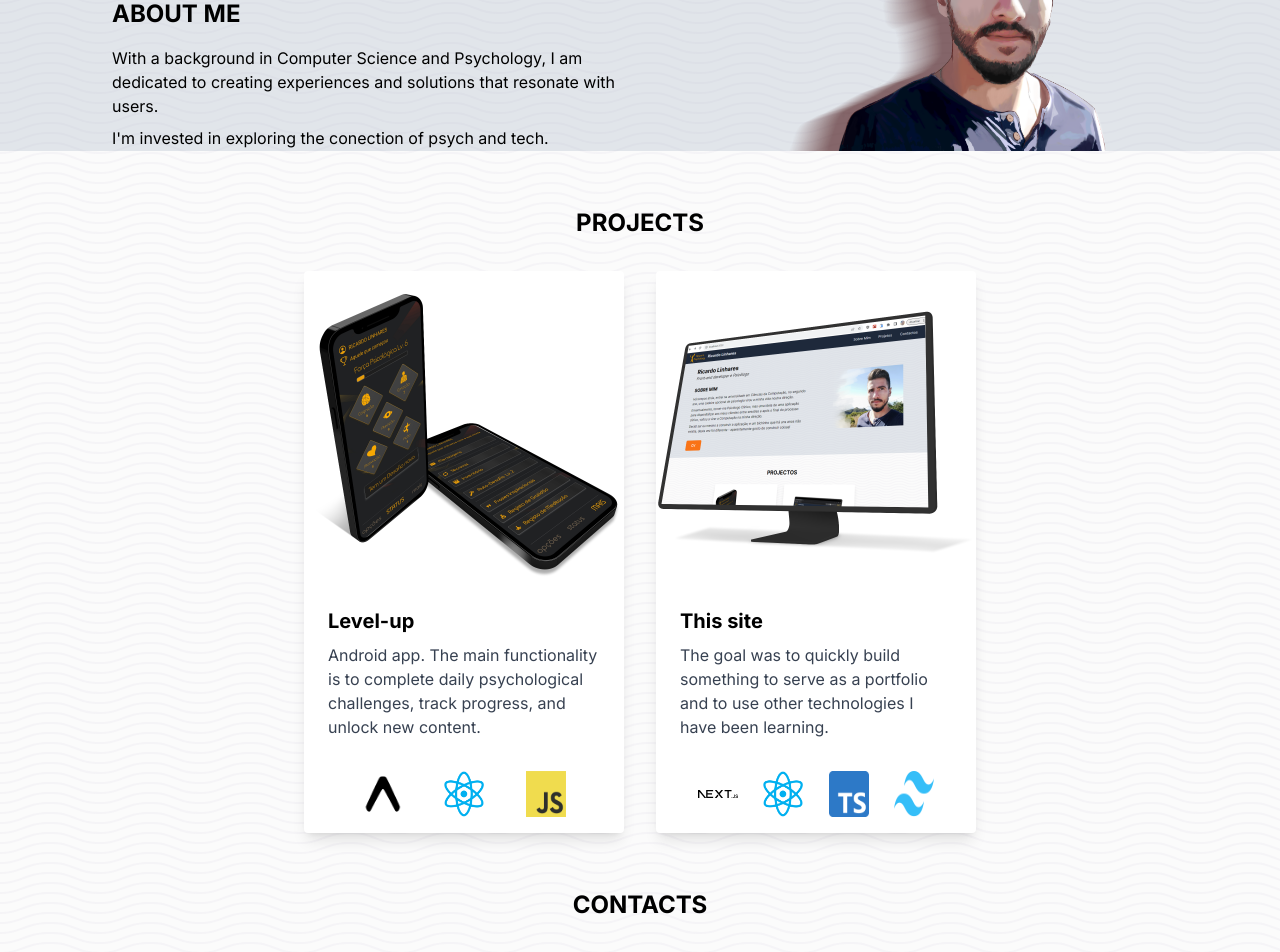
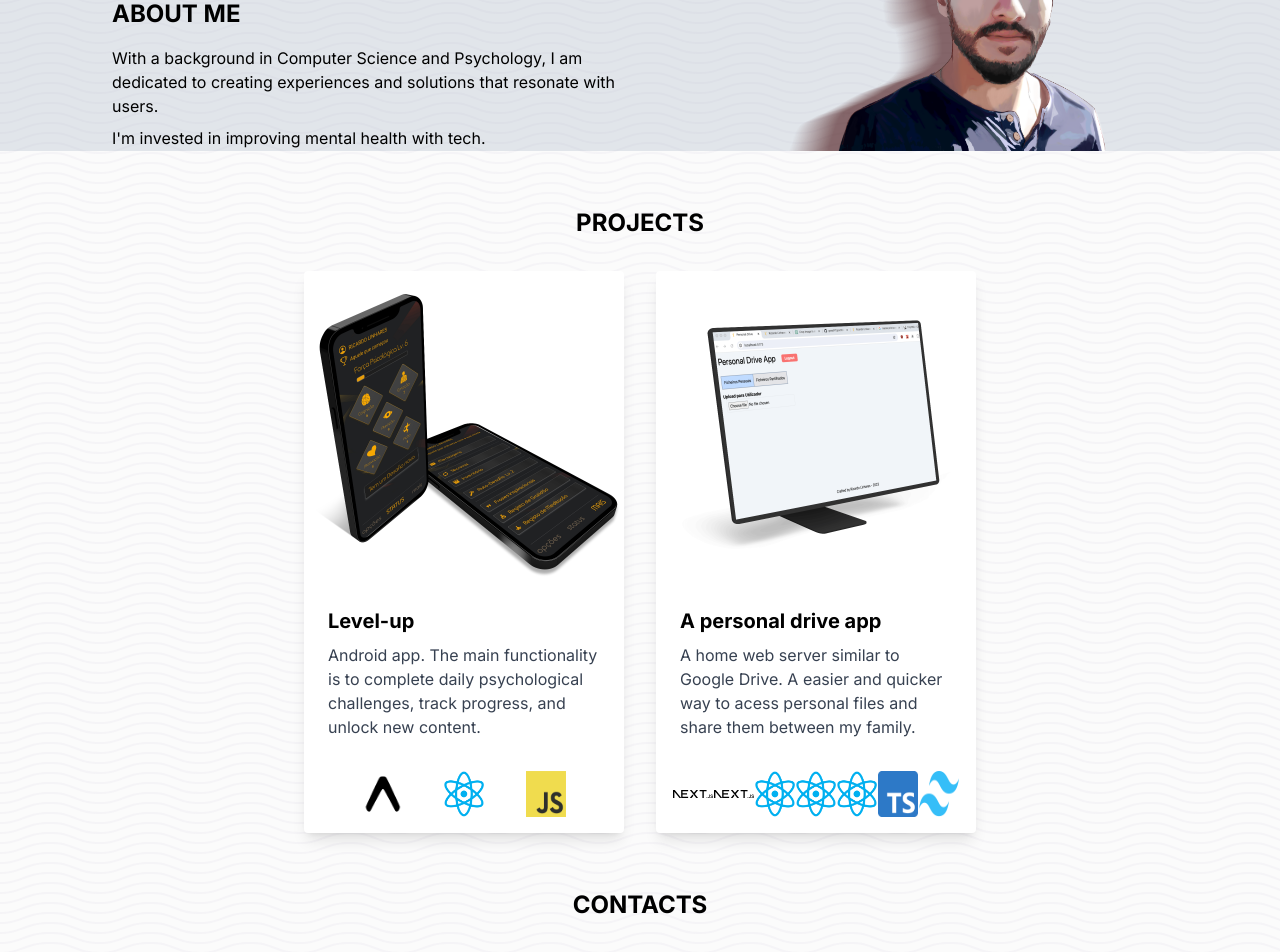
Before and after one commit to genaiPT/portfolio, a Next.js app: page / in a window 1280 px wide. Shown: the part 240-1192 px from the top of the page. Built offline with nearby package versions, Linux system fonts and the light colour scheme.

Commit message:
changes in about  text

```diff
--- a/src/app/page.tsx
+++ b/src/app/page.tsx
@@ -33,6 +33,15 @@ export default function Home() {
     { name: "TypeScript", icon: "/ts.png" },
     { name: "TailWind", icon: "/tw.png" },
   ];
+  const personalDrive: NameLink[] = [
+    { name: "Raspberry Pi", icon: "/next.svg" },
+    { name: "Node JS", icon: "/next.svg" },
+    { name: "Express", icon: "/react.png" },
+    { name: "Vite", icon: "/react.png" },
+    { name: "React JS", icon: "/react.png" },
+    { name: "TypeScript", icon: "/ts.png" },
+    { name: "TailWind", icon: "/tw.png" },
+  ];
 
   const exLinks: NameLink2[] = [
     { name: "GitHub", icon: "/github.png", link: "https://github.com/genaiPT" },
@@ -59,6 +68,7 @@ export default function Home() {
   }, [viewCard1, viewCard2, viewContacts]);
 
   const [openModal, setOpenModal] = useState(false);
+  const [openModal2, setOpenModal2] = useState(false);
   const [openModalContacts, setOpenModalContacts] = useState(false);
 
   const handleModalOpen = useCallback(() => {
@@ -68,6 +78,16 @@ export default function Home() {
 
   const handleModalClose = useCallback(() => {
     setOpenModal(false);
+    document.body.classList.remove("overflow-hidden");
+  }, []);
+
+  const handleModalOpen2 = useCallback(() => {
+    setOpenModal2(true);
+    document.body.classList.add("overflow-hidden");
+  }, []);
+
+  const handleModalClose2 = useCallback(() => {
+    setOpenModal2(false);
     document.body.classList.remove("overflow-hidden");
   }, []);
 
@@ -88,6 +108,16 @@ export default function Home() {
         linkApp={"https://play.google.com/store/apps/details?id=com.rlpsicologia.levelup&hl=en&gl=US"}
         title="Level-up"
         subtitle={text[language].modal}
+        linktext={text[language].modalLink}
+      />
+          <Modal
+        open={openModal2}
+        close={handleModalClose2}
+        imageSrc="/FeatureDesign_pt.png"
+        linkApp={"https://personal-drive-amber.vercel.app/"}
+        title="Personal Drive"
+        subtitle={text[language].modal2}
+        linktext={text[language].modal2Link}
       />
       <ModalContacts open={openModalContacts} handleModal={handleModalContacts} />
       <div className="overflow-hidden overflow-x-hidden ">
@@ -145,11 +175,18 @@ export default function Home() {
                       : "opacity-0 translate-x-32 md:translate-x-60"
                   }`}
                 >
-                  <Card
+{/*                   <Card
                     imageSrc="/site.png"
                     title={text[language].card2title}
                     subtitle={text[language].card2sub}
                     iconArray={techPortfolio}
+                  /> */}
+                     <Card
+                    imageSrc="/personalDrive.png"
+                    title={text[language].card3title}
+                    subtitle={text[language].card3sub}
+                    iconArray={personalDrive}
+                    openModal={handleModalOpen2}
                   />
                 </div>
               </div>
--- a/src/components/Modal.tsx
+++ b/src/components/Modal.tsx
@@ -9,9 +9,10 @@ type Props = {
   title: string;
   subtitle: string;
   linkApp: string;
+  linktext: string;
 };
 
-function Modal({ open, close, title, imageSrc, subtitle, linkApp }: Props) {
+function Modal({ open, close, title, imageSrc, subtitle, linkApp, linktext }: Props) {
   if (!open) return null;
 
   return (
@@ -63,7 +64,7 @@ function Modal({ open, close, title, imageSrc, subtitle, linkApp }: Props) {
                 href={linkApp}
                 target="_blank"
               >
-                {text[language].modalLink}
+              {linktext}
               </Link>
             </div>
           </div>
--- a/src/data/text.json
+++ b/src/data/text.json
@@ -27,15 +27,20 @@
     }
   },
   "en": {
-    "title": "Front-end Developer and Psychologist",
+    "title": "Developer and Psychologist",
     "p1": "With a background in Computer Science and Psychology, I am dedicated to creating experiences and solutions that resonate with users.",
-    "p2": "I'm invested in exploring the conection of psych and tech.",
+    "p2": "I'm invested in improving mental health with tech.",
     "card1sub": "Android app. The main functionality is to complete daily psychological challenges, track progress, and unlock new content.",
     "card2title": "This site",
     "card2sub": "The goal was to quickly build something to serve as a portfolio and to use other technologies I have been learning.",
+    "card3title": "A personal drive app",
+    "card3sub": "A home web server similar to Google Drive. A easier and quicker way to acess personal files and share them between my family.",
     "footer": "Developed by Ricardo Linhares - 2023",
     "modal": "The goal of this app was to create a mental health improvement system that would track progress and engage users. A monetization method was also needed.<br/><br/> The application features an RPG-style Status system, achievement titles, inventory of acquired items, gratitude and meditation records, among other things. The app is freemium, using ads and a purchase option that provides access to exclusive features and ad removal.",
+
     "modalLink": "See it on GooglePlay",
+    "modal2": "I made this app for personal use. I needed a way to acess my files in other intitutions computers without login in to google.<br/>This app backend runs on a raspberry pi with node and express, and uses react with vite on the front. I ended up making acounts for my family to use as well, and a shared folder to make files available to all of us. You can acess it with the credentials 'loginGuest' and 'passwordGuest', although guests can't upload files.",
+    "modal2Link":"Go to website",
     "nav": {
       "sobre": "About me",
       "projectos": "Projects",
```
Also changed, not shown: public/personalDrive.png (added).
